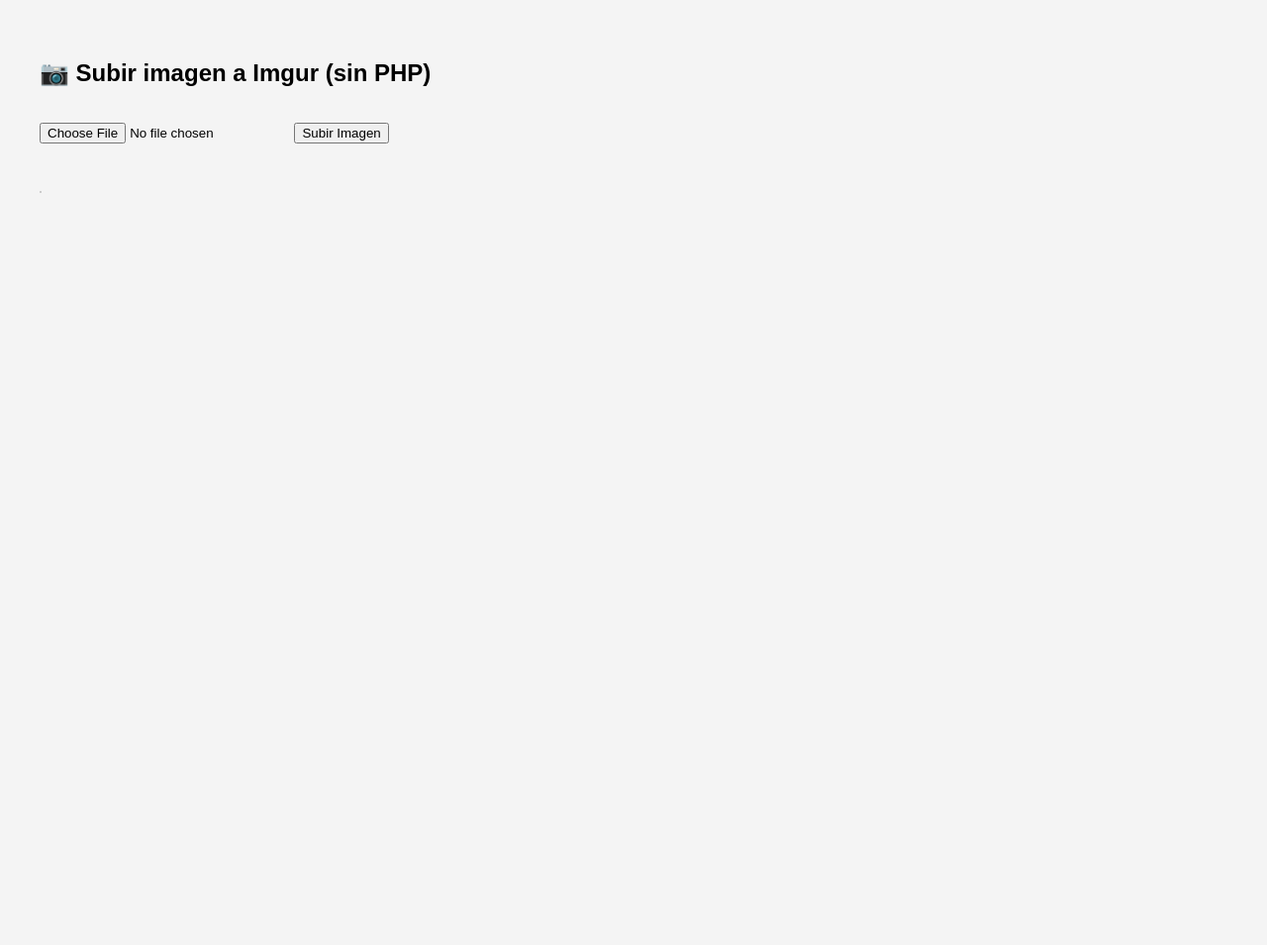
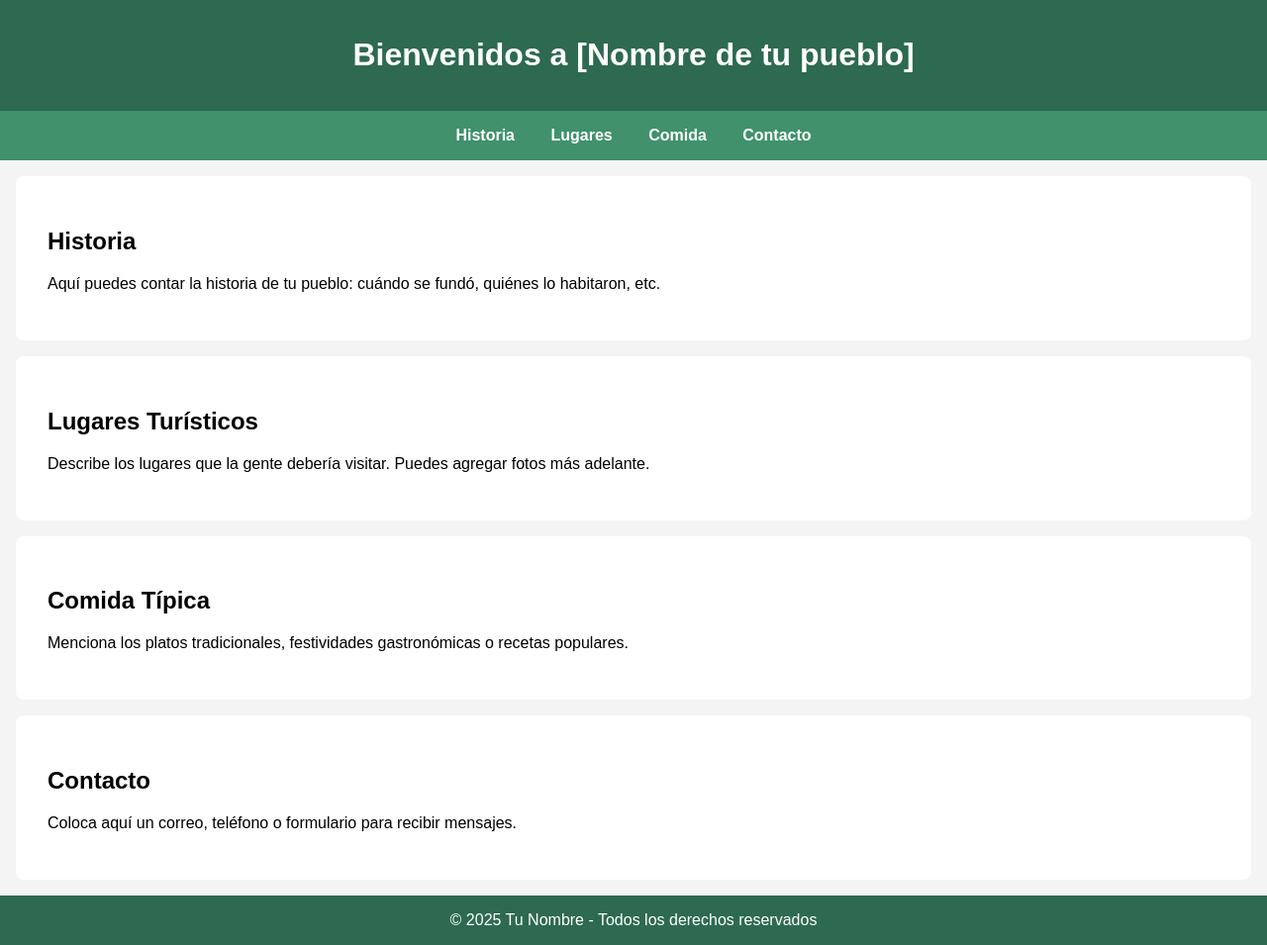
Before and after one commit to Jhoans404/Jhoans404.github.io, a plain HTML site: page index.html in a window 1280 px wide. Shown: the whole page at 99% size. Before the commit the page ends 800 px from the top, so only its background shows below. Drawn offline with Linux system fonts and the light colour scheme.

Commit message:
Update index.html

```diff
--- a/index.html
+++ b/index.html
@@ -1,48 +1,85 @@
 <!DOCTYPE html>
 <html lang="es">
 <head>
-  <meta charset="UTF-8">
-  <title>Subir imagen con JavaScript</title>
-  <style>
-    body { font-family: Arial; padding: 2rem; background: #f4f4f4; }
-    input, button { margin: 1rem 0; }
-    img { max-width: 300px; margin-top: 1rem; border: 1px solid #ccc; }
-  </style>
+    <meta charset="UTF-8">
+    <meta name="viewport" content="width=device-width, initial-scale=1.0">
+    <title>Mi Pueblo Querido</title>
+    <style>
+        body {
+            font-family: Arial, sans-serif;
+            margin: 0;
+            padding: 0;
+            background: #f4f4f4;
+        }
+        header {
+            background-color: #2d6a4f;
+            color: white;
+            padding: 1em;
+            text-align: center;
+        }
+        nav {
+            background-color: #40916c;
+            padding: 1em;
+            text-align: center;
+        }
+        nav a {
+            color: white;
+            margin: 0 1em;
+            text-decoration: none;
+            font-weight: bold;
+        }
+        section {
+            padding: 2em;
+            background-color: white;
+            margin: 1em;
+            border-radius: 8px;
+        }
+        footer {
+            background-color: #2d6a4f;
+            color: white;
+            text-align: center;
+            padding: 1em;
+            position: relative;
+            bottom: 0;
+        }
+    </style>
 </head>
 <body>
-  <h2>📷 Subir imagen a Imgur (sin PHP)</h2>
-  <input type="file" id="imagen" accept="image/*">
-  <button onclick="subirImagen()">Subir Imagen</button>
-  <p id="resultado"></p>
-  <img id="preview" src="" alt="">
 
-  <script>
-    async function subirImagen() {
-      const archivo = document.getElementById('imagen').files[0];
-      if (!archivo) return alert("Selecciona una imagen");
+    <header>
+        <h1>Bienvenidos a [Nombre de tu pueblo]</h1>
+    </header>
 
-      const formData = new FormData();
-      formData.append("image", archivo);
+    <nav>
+        <a href="#historia">Historia</a>
+        <a href="#lugares">Lugares</a>
+        <a href="#comida">Comida</a>
+        <a href="#contacto">Contacto</a>
+    </nav>
 
-      const clientId = "YOUR_CLIENT_ID"; // ← Reemplaza esto con tu CLIENT_ID de Imgur
+    <section id="historia">
+        <h2>Historia</h2>
+        <p>Aquí puedes contar la historia de tu pueblo: cuándo se fundó, quiénes lo habitaron, etc.</p>
+    </section>
 
-      const res = await fetch("https://api.imgur.com/3/image", {
-        method: "POST",
-        headers: {
-          Authorization: "Client-ID " + clientId
-        },
-        body: formData
-      });
+    <section id="lugares">
+        <h2>Lugares Turísticos</h2>
+        <p>Describe los lugares que la gente debería visitar. Puedes agregar fotos más adelante.</p>
+    </section>
 
-      const data = await res.json();
-      if (data.success) {
-        const url = data.data.link;
-        document.getElementById("resultado").innerText = "Imagen subida: " + url;
-        document.getElementById("preview").src = url;
-      } else {
-        alert("Error al subir: " + data.data.error);
-      }
-    }
-  </script>
+    <section id="comida">
+        <h2>Comida Típica</h2>
+        <p>Menciona los platos tradicionales, festividades gastronómicas o recetas populares.</p>
+    </section>
+
+    <section id="contacto">
+        <h2>Contacto</h2>
+        <p>Coloca aquí un correo, teléfono o formulario para recibir mensajes.</p>
+    </section>
+
+    <footer>
+        &copy; 2025 Tu Nombre - Todos los derechos reservados
+    </footer>
+
 </body>
 </html>
```
